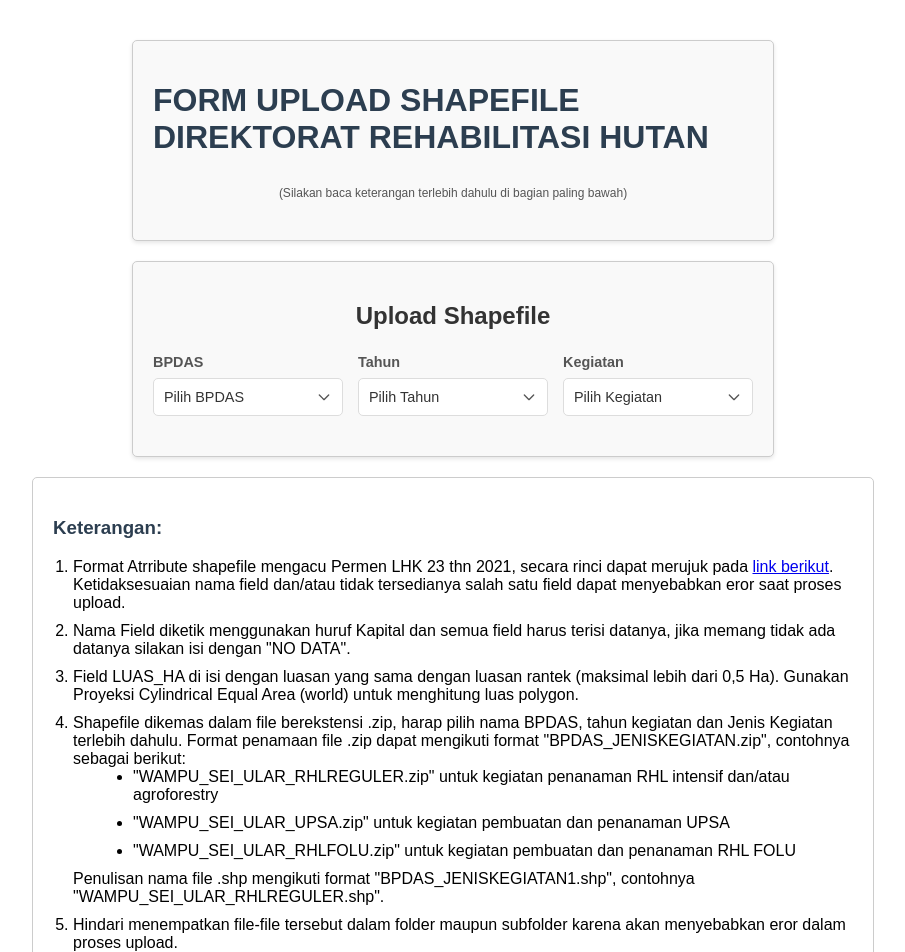
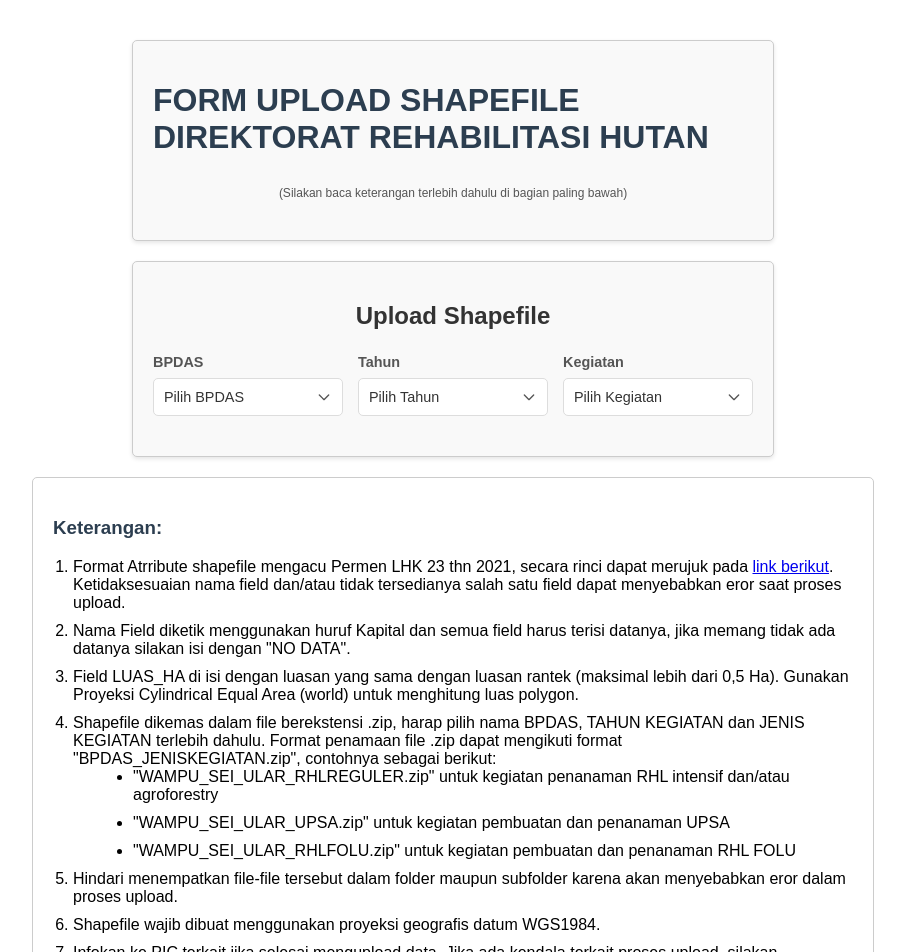
Before and after one commit to Emji123/uploadshp-rh-frontend, a React (Create React App) app: page / in a window 1280 px wide. Shown: the top 952 px of the page, without its empty margins (187-1092 px from the left). Built offline with nearby package versions, Linux system fonts and the light colour scheme.

Commit message:
jenis kegiatan

```diff
--- a/src/Keterangan.js
+++ b/src/Keterangan.js
@@ -12,13 +12,12 @@ const Keterangan = () => {
         <li>Nama Field diketik menggunakan huruf Kapital dan semua field harus terisi datanya, jika memang tidak ada datanya silakan isi dengan "NO DATA".</li>
         <li>Field LUAS_HA di isi dengan luasan yang sama dengan luasan rantek (maksimal lebih dari 0,5 Ha). Gunakan Proyeksi Cylindrical Equal Area (world) untuk menghitung luas polygon.</li>
         <li>
-          Shapefile dikemas dalam file berekstensi .zip, harap pilih nama BPDAS, tahun kegiatan dan Jenis Kegiatan terlebih dahulu. Format penamaan file .zip dapat mengikuti format "BPDAS_JENISKEGIATAN.zip", contohnya sebagai berikut:
+          Shapefile dikemas dalam file berekstensi .zip, harap pilih nama BPDAS, TAHUN KEGIATAN dan JENIS KEGIATAN terlebih dahulu. Format penamaan file .zip dapat mengikuti format "BPDAS_JENISKEGIATAN.zip", contohnya sebagai berikut:
           <ul>
             <li>"WAMPU_SEI_ULAR_RHLREGULER.zip" untuk kegiatan penanaman RHL intensif dan/atau agroforestry</li>
             <li>"WAMPU_SEI_ULAR_UPSA.zip" untuk kegiatan pembuatan dan penanaman UPSA</li>
             <li>"WAMPU_SEI_ULAR_RHLFOLU.zip" untuk kegiatan pembuatan dan penanaman RHL FOLU</li>
           </ul>
-          Penulisan nama file .shp mengikuti format "BPDAS_JENISKEGIATAN1.shp", contohnya "WAMPU_SEI_ULAR_RHLREGULER.shp".
         </li>
         <li>Hindari menempatkan file-file tersebut dalam folder maupun subfolder karena akan menyebabkan eror dalam proses upload.</li>
         <li>Shapefile wajib dibuat menggunakan proyeksi geografis datum WGS1984.</li>
```
